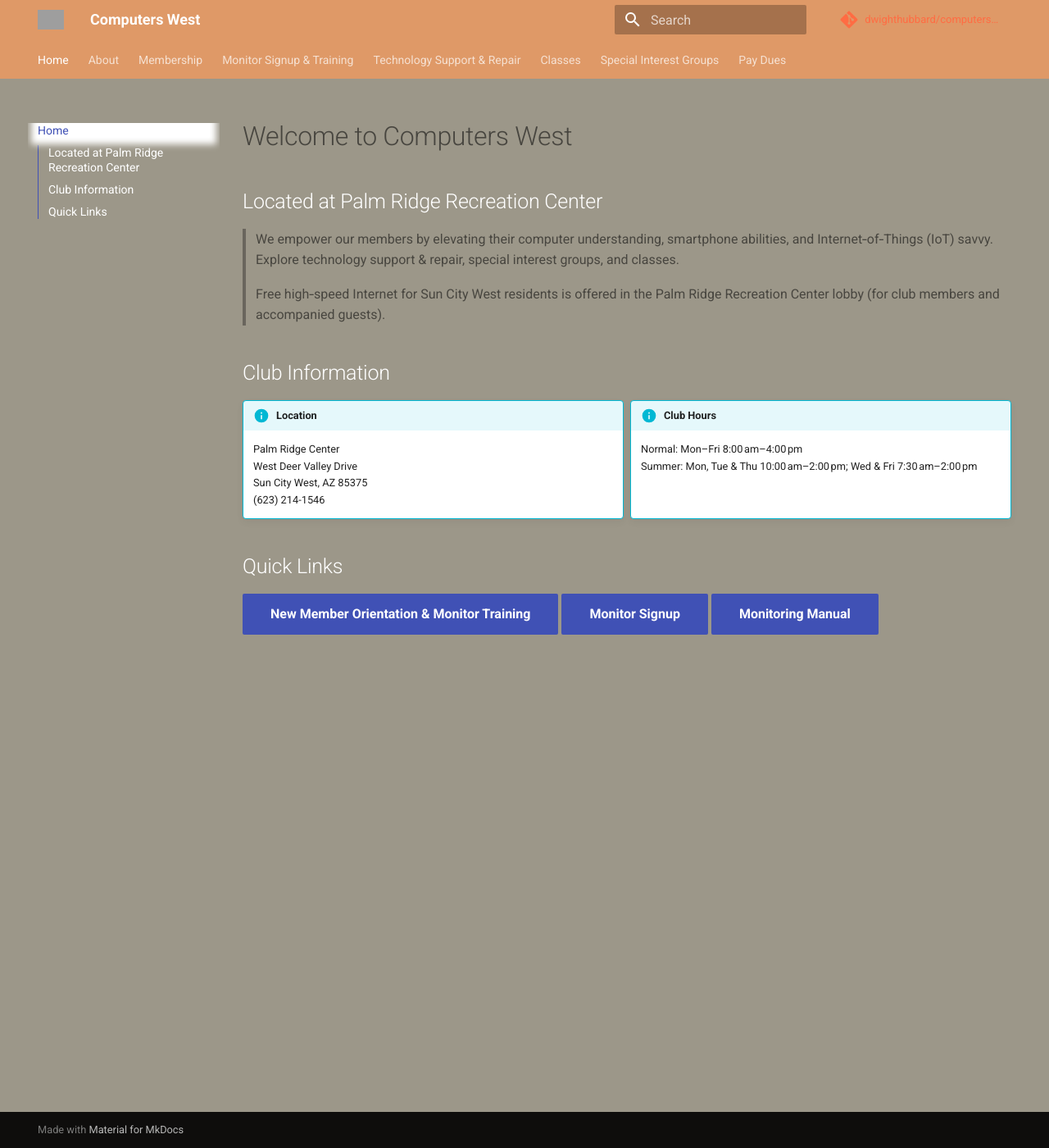
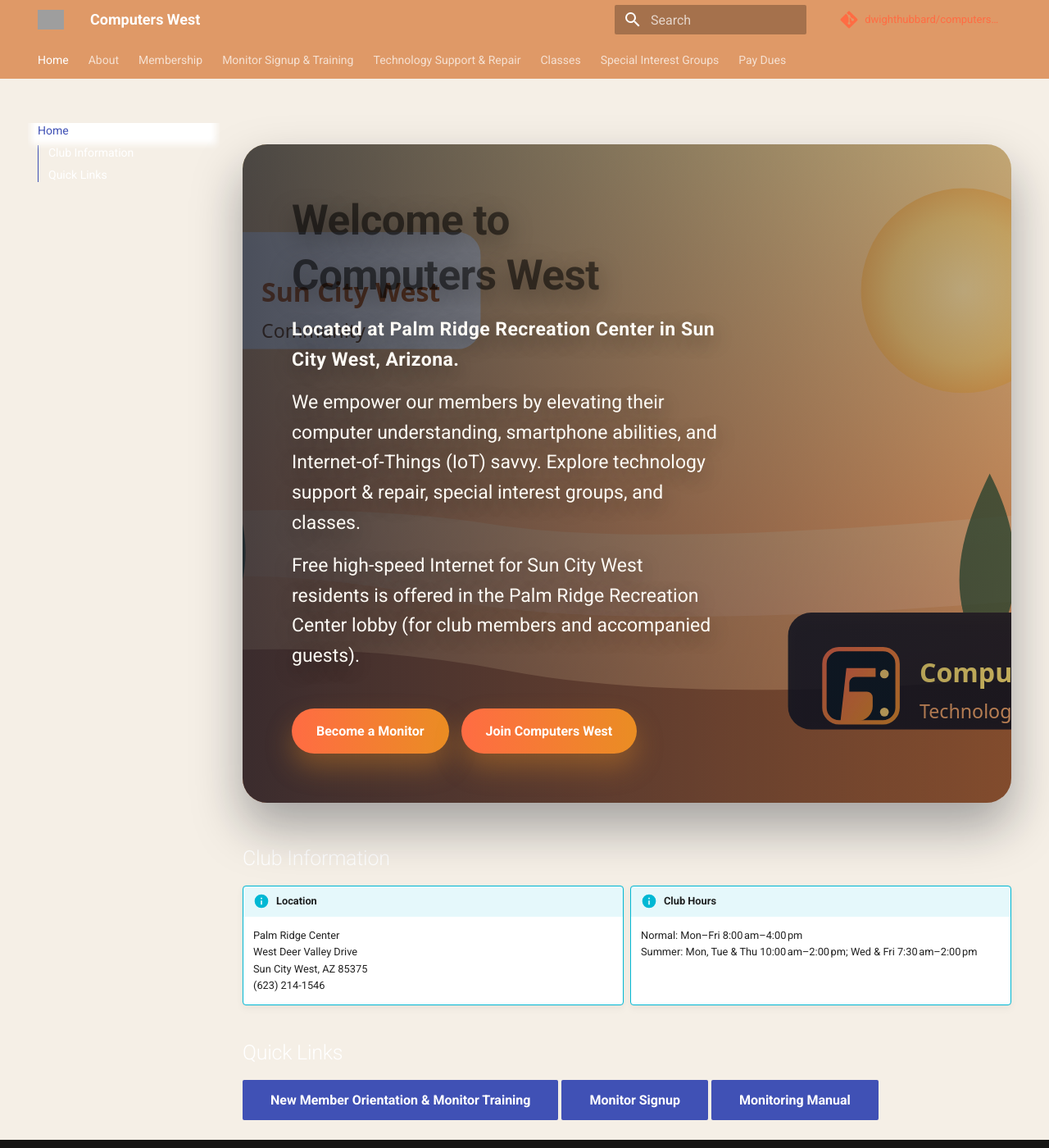
Before and after one commit to dwighthubbard/computerswest, an MkDocs documentation site: the page built from docs/index.md, in a window 1280 px wide and 1400 px high. Shown: the whole window at 82% size. Built offline with MkDocs 1.6.1 and Material for MkDocs 9.7.7, drawn with Linux system fonts in a browser that asks for light colours; comment, search, counter and statistics services are not loaded; grey boxes are pictures that could not be loaded.

Commit message:
Add desert hero background to homepage

```diff
--- a/docs/index.md
+++ b/docs/index.md
@@ -1,10 +1,15 @@
-# Welcome to Computers West
-
-Located at Palm Ridge Recreation Center
----
-> We empower our members by elevating their computer understanding, smartphone abilities, and Internet‑of‑Things (IoT) savvy. Explore technology support & repair, special interest groups, and classes.
-
-> Free high‑speed Internet for Sun City West residents is offered in the Palm Ridge Recreation Center lobby (for club members and accompanied guests).
+<div class="cw-hero">
+  <div class="cw-hero__content">
+    <h1>Welcome to Computers West</h1>
+    <p class="cw-hero__location">Located at Palm Ridge Recreation Center in Sun City West, Arizona.</p>
+    <p>We empower our members by elevating their computer understanding, smartphone abilities, and Internet-of-Things (IoT) savvy. Explore technology support & repair, special interest groups, and classes.</p>
+    <p>Free high-speed Internet for Sun City West residents is offered in the Palm Ridge Recreation Center lobby (for club members and accompanied guests).</p>
+    <div class="cw-hero__cta">
+      <a href="monitor/signup.md">Become a Monitor</a>
+      <a href="membership/index.md">Join Computers West</a>
+    </div>
+  </div>
+</div>
 
 ## Club Information
 <div class="grid cards" markdown>
--- a/docs/stylesheets/theme.css
+++ b/docs/stylesheets/theme.css
@@ -89,8 +89,78 @@
 }
 
 body {
-  background: #9c9789;
+  background: #f5efe6;
   color: #ffffff;
+}
+
+.cw-hero {
+  position: relative;
+  margin: 1.5rem 0 2.5rem;
+  border-radius: 1.5rem;
+  overflow: hidden;
+  background: #f5efe6 url("../images/cw-desert-background.svg") center/cover no-repeat;
+  min-height: 320px;
+  display: flex;
+  align-items: center;
+  box-shadow: 0 1.5rem 3rem rgba(12, 18, 28, 0.35);
+}
+
+.cw-hero::before {
+  content: "";
+  position: absolute;
+  inset: 0;
+  background: linear-gradient(90deg, rgba(15, 23, 42, 0.75), rgba(15, 23, 42, 0.25));
+}
+
+.cw-hero__content {
+  position: relative;
+  z-index: 1;
+  padding: 3rem;
+  max-width: 640px;
+  color: #fefbf5;
+}
+
+.cw-hero__content h1 {
+  font-size: clamp(2.5rem, 4vw, 3.5rem);
+  margin-bottom: 0.5rem;
+  font-weight: 700;
+  text-shadow: 0 0.5rem 1.5rem rgba(0, 0, 0, 0.35);
+}
+
+.cw-hero__content p {
+  font-size: 1.15rem;
+  line-height: 1.6;
+  margin: 0.75rem 0;
+  text-shadow: 0 0.35rem 1.2rem rgba(0, 0, 0, 0.4);
+}
+
+.cw-hero__location {
+  font-size: 1.25rem;
+  font-weight: 600;
+  letter-spacing: 0.02em;
+}
+
+.cw-hero__cta {
+  margin-top: 1.5rem;
+  display: inline-flex;
+  align-items: center;
+  gap: 0.75rem;
+}
+
+.cw-hero__cta a {
+  background: linear-gradient(90deg, var(--cw-primary), var(--cw-secondary));
+  color: var(--cw-light) !important;
+  padding: 0.75rem 1.5rem;
+  border-radius: 999px;
+  font-weight: 600;
+  box-shadow: 0 0.85rem 1.6rem rgba(233, 141, 35, 0.35);
+  transition: transform 0.2s ease, box-shadow 0.2s ease;
+}
+
+.cw-hero__cta a:hover,
+.cw-hero__cta a:focus {
+  transform: translateY(-2px);
+  box-shadow: 0 1.2rem 2.2rem rgba(255, 108, 67, 0.4);
 }
 
 /* Make sure inactive navigation links stay white for readability */
```
Also changed, not shown: docs/images/cw-desert-background.svg (added).
